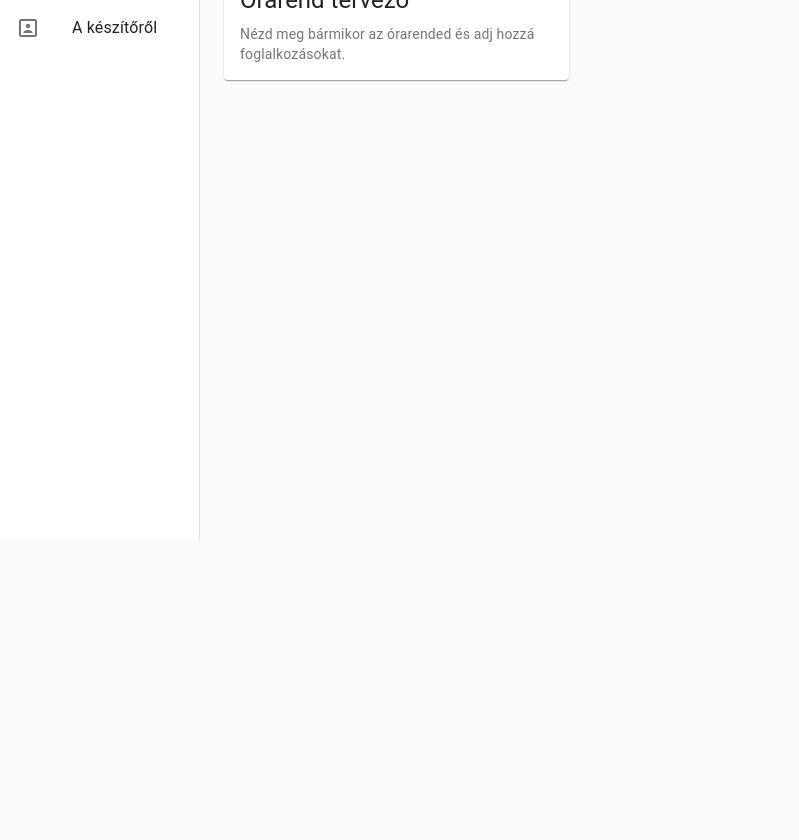
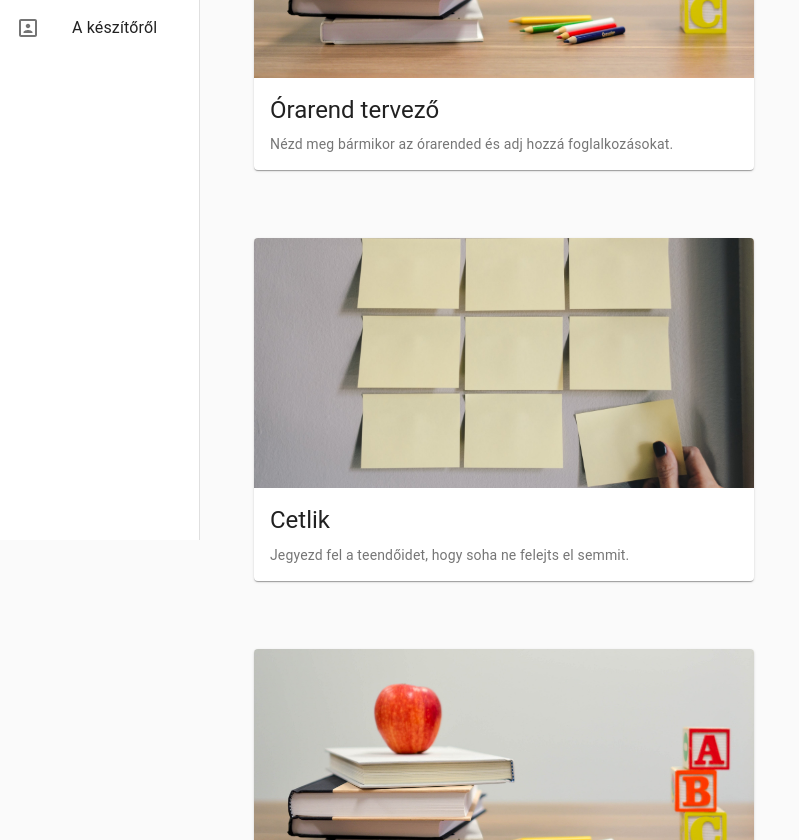
Before and after one commit to keserukristof/SZAKDOLGOZAT, a React (Create React App) app in the folder your-time/: page / in a window 1280 px wide. Shown: the part 260-1100 px from the top of the page, without its empty margins (0-799 px from the left). Before the commit the page ends 800 px from the top, so only its background shows below. Built offline with nearby package versions, Linux system fonts and the light colour scheme.

Commit message:
grid implementálása

```diff
--- a/your-time/src/components/CostumCard.js
+++ b/your-time/src/components/CostumCard.js
@@ -8,10 +8,12 @@ import Typography from '@material-ui/core/Typography';
 
 const useStyles = makeStyles({
   root: {
-    maxWidth: 345,
+    width: 500,
+    marginBottom: 60,
+    marginLeft: 30
   },
   media: {
-    height: 140,
+    height: 250,
   },
 });
 
--- a/your-time/src/pages/Home.js
+++ b/your-time/src/pages/Home.js
@@ -1,15 +1,44 @@
 import React from "react";
+import Grid from "@material-ui/core/Grid";
 
 import CostumCard from "../components/CostumCard";
 
 function Home() {
   return (
+    <Grid container spacing={1}>
+      <Grid item xs>
       <CostumCard
         image={require("../images/time_table.jpg")}
         hover="Órarend tervező"
         title="Órarend tervező"
         description="Nézd meg bármikor az órarended és adj hozzá foglalkozásokat."
       />
+      </Grid>
+      <Grid item xs>
+      <CostumCard
+        image={require("../images/notes.jpg")}
+        hover="Cetlik"
+        title="Cetlik"
+        description="Jegyezd fel a teendőidet, hogy soha ne felejts el semmit."
+      />
+      </Grid>
+      <Grid item xs>
+      <CostumCard
+        image={require("../images/time_table.jpg")}
+        hover="A programról"
+        title="A programról"
+        description="Nézd meg bármikor az órarended és adj hozzá foglalkozásokat."
+      />
+      </Grid>
+      <Grid item xs>
+      <CostumCard
+        image={require("../images/time_table.jpg")}
+        hover="A készítőről"
+        title="A készítőről"
+        description="Nézd meg bármikor az órarended és adj hozzá foglalkozásokat."
+      />
+      </Grid>
+    </Grid>
   );
 }
 
```
Also changed, not shown: your-time/src/images/notes.jpg (renamed from your-time/src/images/cetli.jpg). Lines whose indentation alone changed are shown as unchanged.
